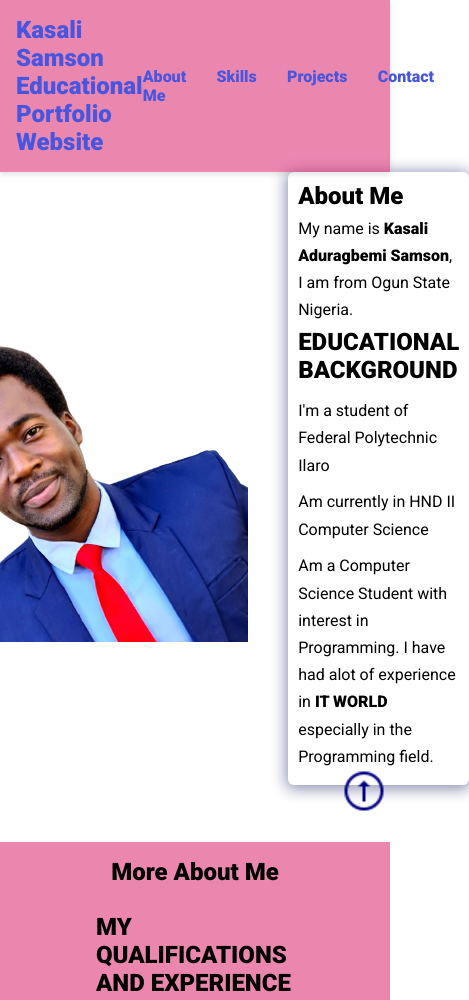
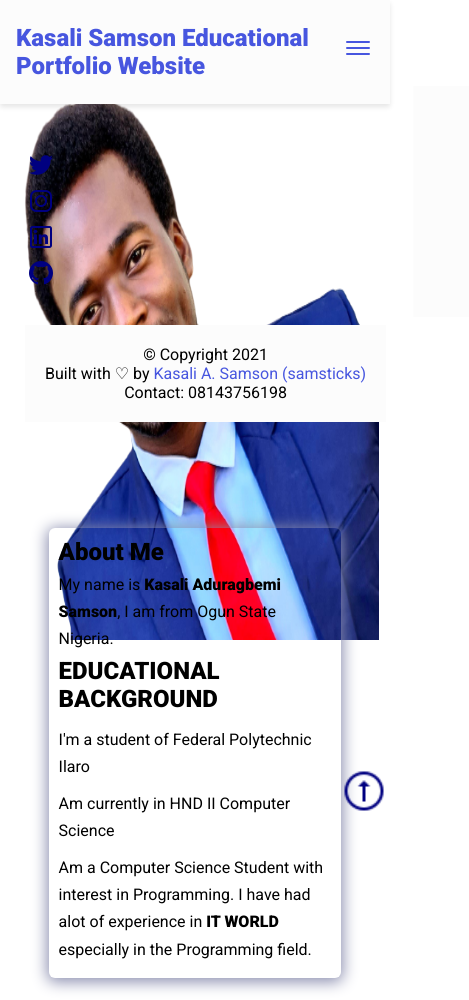
Before and after one commit to samsticks/Education_Website, a plain HTML site: page index.html in a window 390 px wide. Shown: the top 1000 px of the page, 469 px wide, since content can reach past the window. Drawn offline with nearby package versions, Linux system fonts and the light colour scheme.

Commit message:
Update styles.css

```diff
--- a/assets/css/styles.css
+++ b/assets/css/styles.css
@@ -6,7 +6,7 @@
   --normal-font: 400;
   --bold-font: 700;
   --bolder-font: 900;
-  --bg-color: #da216b8a;
+  --bg-color: #fcfcfc;
   --primary-color: #4756df;
   --secondary-color: #ff7235;
   --primary-shadow: #8b8eaf;
@@ -27,6 +27,7 @@ html {
   margin: 0;
   padding: 0;
   box-sizing: border-box;
+  /* border: 2px solid red; */
 }
 
 ul {
@@ -46,6 +47,14 @@ body {
   font-family: var(--font-family);
 }
 
+section {
+  /* max-width: 1100px;
+  margin: auto; */
+}
+
+/* CSS Resets end */
+
+/* Navbar */
 nav {
   position: sticky;
   top: 0;
@@ -54,7 +63,7 @@ nav {
   display: flex;
   align-items: center;
   justify-content: space-between;
-  padding: 1rem 1rem;
+  padding: 1.5rem 3.5rem;
   background-color: var(--bg-color);
   box-shadow: 0 3px 5px rgba(0, 0, 0, 0.1);
 }
@@ -89,7 +98,9 @@ nav ul li {
   cursor: pointer;
   display: none;
 }
+/* Navbar ends */
 
+/* Hero section */
 .hero {
   display: flex;
   align-items: center;
@@ -100,8 +111,8 @@ nav ul li {
 }
 
 .hero img {
-  height: 20.5rem;
-  width: 20.5rem;
+  height: 37.5rem;
+  width: 37.5rem;
 }
 
 .bio {
@@ -119,7 +130,9 @@ nav ul li {
   line-height: var(--line-height);
   padding: 0.3rem 0;
 }
+/* Hero section ends */
 
+/* More about */
 .more-about {
   background-color: var(--bg-color);
   padding: 1rem 6rem;
@@ -134,7 +147,9 @@ nav ul li {
   line-height: var(--line-height);
   padding: 0.4rem;
 }
+/* More about ends */
 
+/* Skills section */
 .skills {
   max-width: 68.75rem;
   margin: auto;
@@ -154,15 +169,9 @@ nav ul li {
   width: 11.875rem;
   height: 11.25rem;
 }
+/* Skills section ends */
 
-.icon-card {
-  background-color: #fff;
-  border-radius: 11px;
-  box-shadow: 0 3px 10px var(--secondary-shadow);
-  padding: 20px;
-  margin: 10px;
-}
-
+/* Projects section */
 .projects {
   background-color: var(--bg-color);
   padding: 32px 0;
@@ -203,14 +212,9 @@ nav ul li {
   margin-bottom: var(--bottom-margin);
 }
 
-.project-card {
-  background-color: #fff;
-  border-radius: 11px;
-  box-shadow: 0 3px 10px var(--primary-shadow);
-  padding: 20px;
-  margin: 10px;
-}
+/* Projects section ends */
 
+/* Contacts section */
 .contact {
   margin-top: 2rem;
 }
@@ -272,20 +276,24 @@ nav ul li {
   border: 2px solid var(--primary-color);
   cursor: pointer;
 }
+/* Contacts section ends */
 
+/* Social buttons */
+.socials {
+  display: flex;
+  flex-direction: column;
+  position: fixed;
+  right: 1%;
+  bottom: 50%;
+}
 
 .socicon {
   width: 2rem;
   height: 2rem;
 }
+/* Social button ends */
 
-footer {
-  background-color: var(--bg-color);
-  padding: 1.25rem;
-  text-align: center;
-  margin: 2rem 0 0;
-}
-
+/* Scroll to top button */
 .scroll-up {
   position: fixed;
   right: 0.5%;
@@ -297,7 +305,125 @@ footer {
   width: 3rem;
   height: 3rem;
 }
+/* Scroll to top button ends */
 
+/* Footer section */
+footer {
+  background-color: var(--bg-color);
+  padding: 1.25rem;
+  text-align: center;
+  margin: 2rem 0 0;
+}
+/* Footer section ends */
+
+/* General (utilities) */
+.icon-card {
+  background-color: #fff;
+  border-radius: 11px;
+  box-shadow: 0 3px 10px var(--secondary-shadow);
+  padding: 20px;
+  margin: 10px;
+}
+
+.project-card {
+  background-color: #fff;
+  border-radius: 11px;
+  box-shadow: 0 3px 10px var(--primary-shadow);
+  padding: 20px;
+  margin: 10px;
+}
+
+/* Media queries for responsiveness */
 @media screen and (max-width: 720px) {
-  /*changes reflects on screen with a width of 720px and below*/
+  nav {
+    padding: 1.5rem 1rem;
+  }
+  nav ul {
+    position: fixed;
+    background-color: var(--bg-color);
+    flex-direction: column;
+    top: 86px;
+    left: 10%;
+    width: 80%;
+    text-align: center;
+    transform: translateX(120%);
+    transition: transform 0.5s ease-in;
+  }
+
+  nav ul li {
+    margin: 8px;
+  }
+
+  .burger-menu {
+    display: block;
+  }
+
+  nav ul.show {
+    transform: translateX(0);
+  }
+
+  .hero {
+    margin-top: -4rem;
+    flex-direction: column;
+    gap: 0;
+  }
+
+  .hero img {
+    height: 37.5rem;
+    width: 30rem;
+  }
+
+  .bio {
+    margin-top: -7rem;
+    width: 20.5rem;
+  }
+
+  .more-about {
+    margin-top: 2rem;
+    padding: 1rem 3.5rem;
+  }
+
+  .more-about h2 {
+    text-align: center;
+  }
+
+  .more-about p {
+    text-align: justify;
+  }
+
+  .icon {
+    width: 5.875rem;
+    height: 5.25rem;
+  }
+
+  .projects-container {
+    flex-direction: column;
+  }
+
+  .project-container {
+    width: 20.875rem;
+  }
+
+  .contact-form-container {
+    max-width: 23.75rem;
+  }
 }
+
+@media screen and (max-width: 420px) {
+  .hero img {
+    height: 37.5rem;
+    width: 23rem;
+  }
+
+  .bio {
+    width: 18.3rem;
+  }
+
+  .project-container {
+    width: 17.875rem;
+  }
+
+  .contact-form-container {
+    max-width: 17.75rem;
+  }
+}
```
